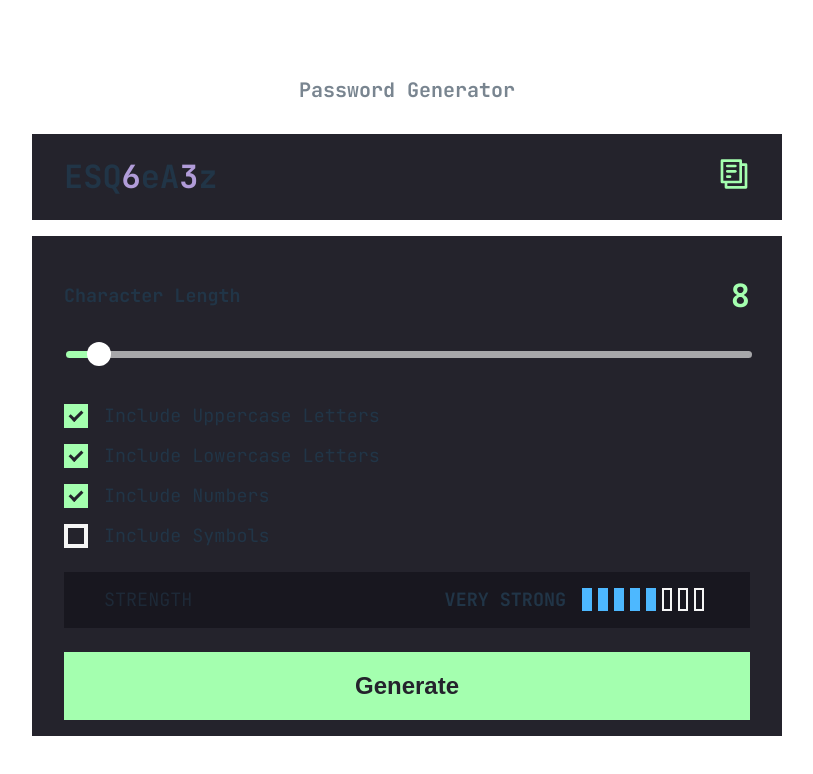
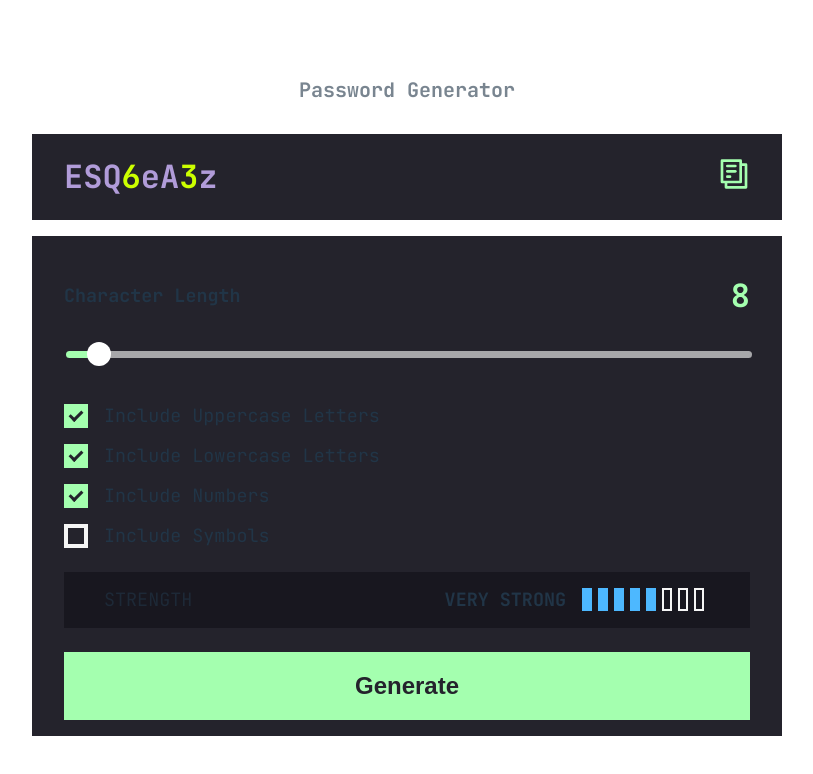
Before and after one commit to jueet/password-generator, a React (Vite) app: page / in a window 1280 px wide. Shown: the top 774 px of the page, without its empty margins (233-1046 px from the left). Built offline with nearby package versions, Linux system fonts and the light colour scheme; the HTML template or start-up script is replaced by a standard one.

Commit message:
Update StyledPassword component to improve character color styling for numbers and special characters

```diff
--- a/src/components/StyledPassword.tsx
+++ b/src/components/StyledPassword.tsx
@@ -5,12 +5,12 @@ interface Props {
 function StyledPassword({ password }: Props) {
   const getCharStyle = (char: string) => {
     if (/[0-9]/.test(char)) {
-      return { color: 'var(--neon-purple)' }; // Purple for numbers
+      return { color: 'var(--neon-lime)' };
     }
-    if (/[!@#$%^&*()_+\-=\[\]{};':"\\|,.<>\/?]+/.test(char)) {
-      return { color: 'var(--neon-green' }; // Green for special chars
+    if (/[!@#$%^&£*()_+\-=\[\]{};':"\\|,.<>\/?]+/.test(char)) {
+      return { color: 'var(--neon-cyan' };
     }
-    return {}; // Default color for other chars
+    return {color: 'var(--neon-purple)'}; // Default color for other chars
   };
 
   return (
```
